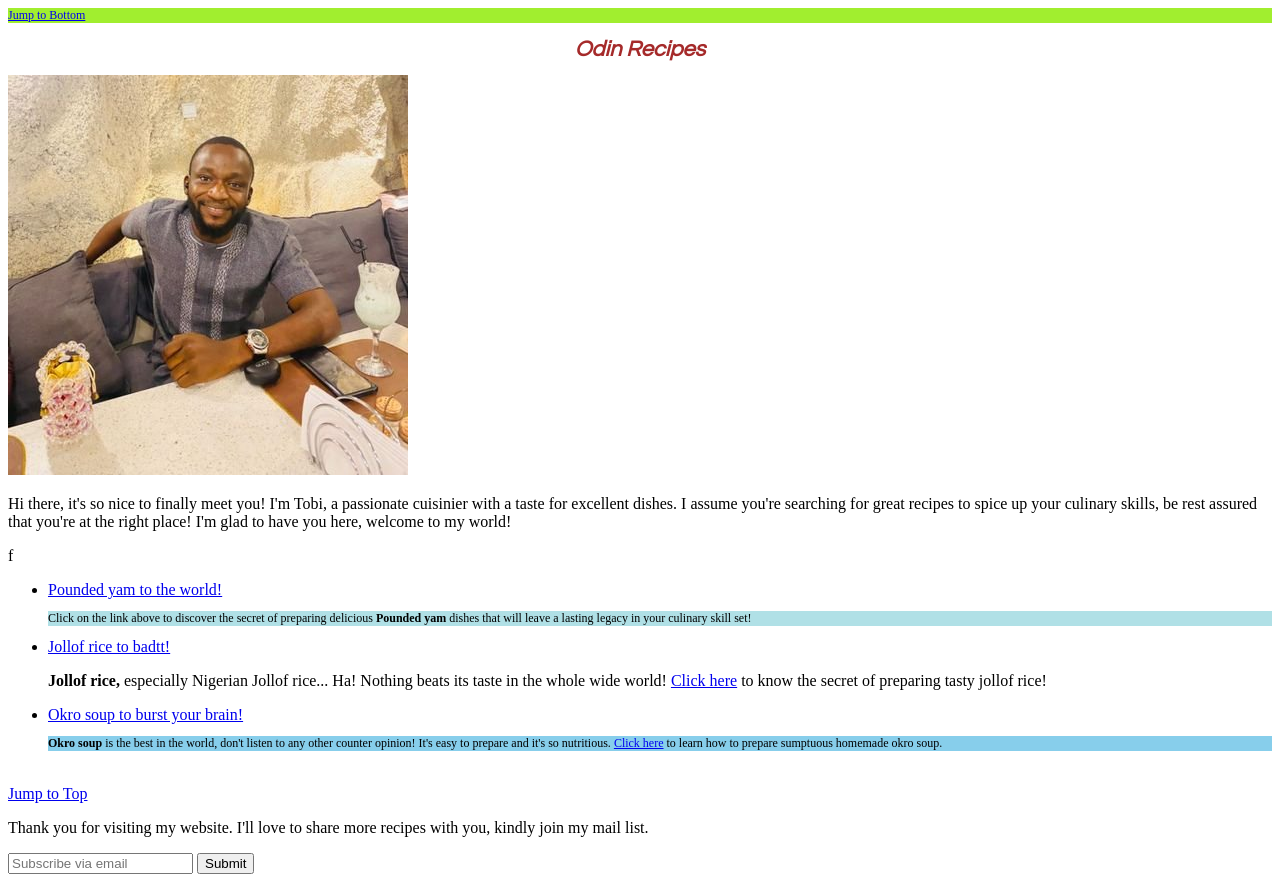
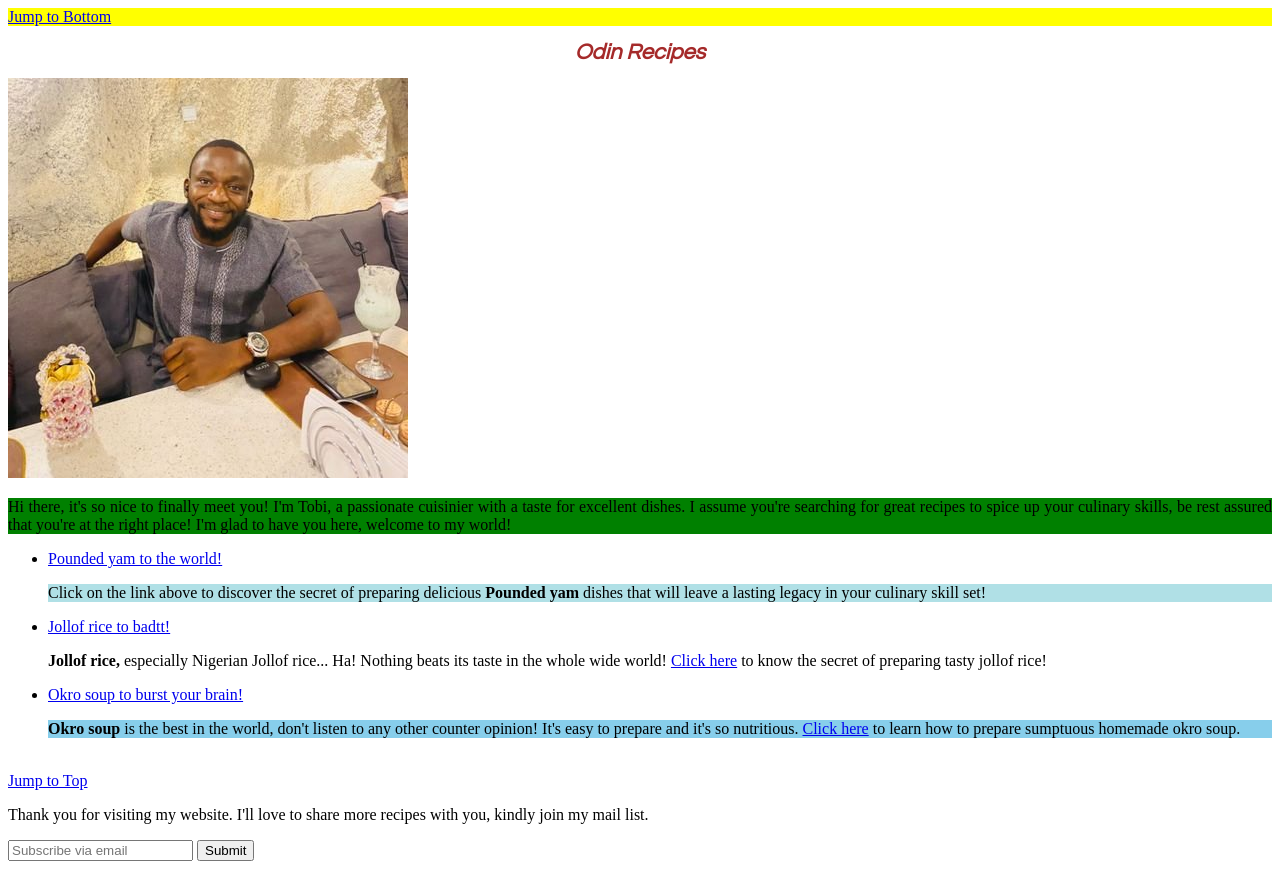
Before and after one commit to Theoxic/odin-recipes, a plain HTML site: page index.html in a window 1280 px wide. Drawn offline with Linux system fonts and the light colour scheme; files that its build step writes are made by us from their sources.

Commit message:
first (id) is updated

```diff
--- a/index.html
+++ b/index.html
@@ -7,7 +7,8 @@
     <meta http-equiv="X-UA-Compatible" content="IE=edge">
     <meta name="viewport" content="width=device-width, initial-scale=1.0">
        <title>Odin Recipes</title>
-       <link rel="Stylesheet" href="index.css">
+       <link rel="Stylesheet" href="recipes/index.css">
+
 </head>
 
 <header id="header">
@@ -19,11 +20,12 @@
     <h1 class="Project-title">Odin Recipes</h1>
 
 <img src="recipes/Chef Tobi.jpg" alt="Meet your Chef">
-<p class="first-paragragh">
+
+<p id="first">
     Hi there, it's so nice to finally meet you! I'm Tobi, a passionate cuisinier with a taste for excellent dishes.
     I assume you're searching for great recipes to spice up your culinary skills, be rest assured that you're at the right place!
     I'm glad to have you here, welcome to my world!
-</p>f
+</p>
 
 <ul>
 <nav>
--- a/recipes/index.css
+++ b/recipes/index.css
@@ -1,8 +1,8 @@
 #header {
     color: purple;
-    background-color: #A1EE2F;
+    background-color: #ff0;
     font: Arial, Helvetica, sans-serif;
-    font-size: 12px;
+    font-size: 16px;
 }
 .Project-title {
     color: brown;
@@ -15,22 +15,25 @@
 img {
     max-width: 50%;
     height: auto;
+    align: center;
 }
-.first-paragraph {
-    color: black;
-    background-color: grey;
-    font-size: 12px;
-    text-align: justify;
-}
+
 #first-sub-paragraph {
     background: powderblue;
     color: black;
-    font-size: 12px;
+    font-size: 16px;
     text-align: justify;
 }
 .second_paragraph {
     color: black;
     background-color: skyblue;
-    font-size: 12px;
+    font-size: 16px;
     text-align: justify;
 }
+
+#first {
+    color: black;
+    background-color: green;
+    font-size: 16px;
+    text-align: justify;
+}
```
